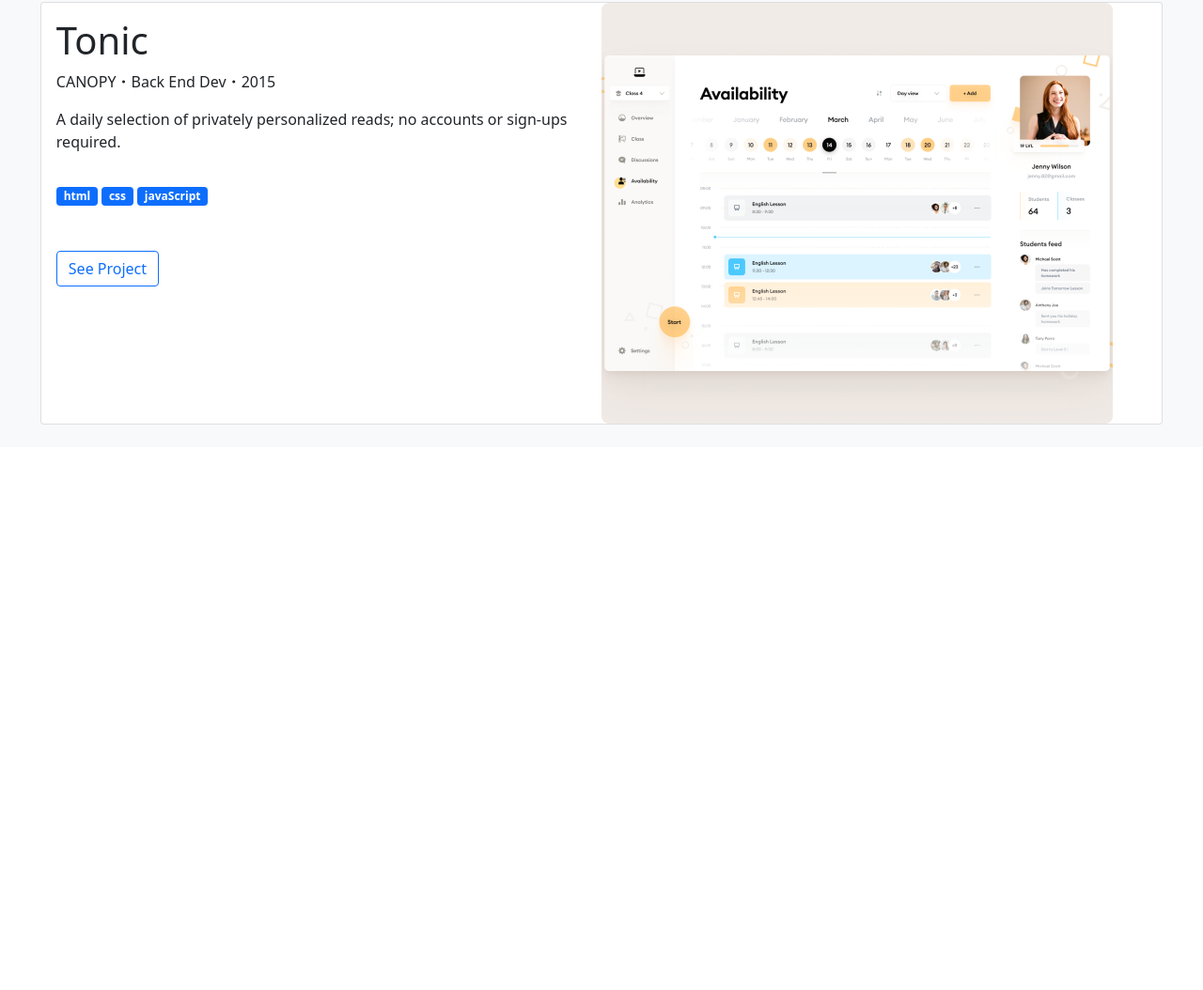
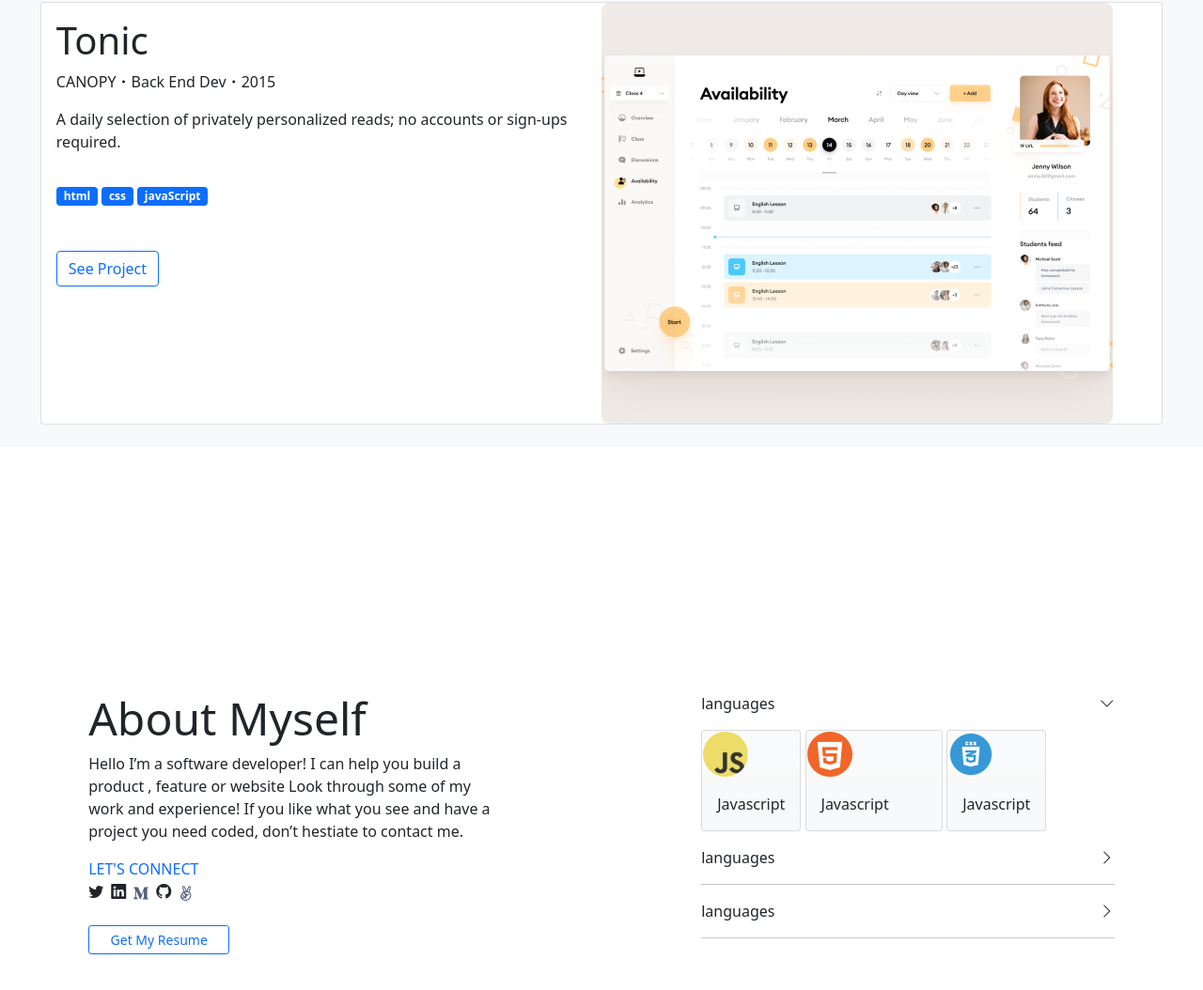
Before and after one commit to DyaryRaoof/my-portfolio-bootstrap, a plain HTML site: page index.html in a window 1280 px wide. Shown: the part 2356-3410 px from the top of the page at 94% size. Before the commit the page ends 2832 px from the top, so only its background shows below. Drawn offline with nearby package versions, Linux system fonts and the light colour scheme.

Commit message:
Add about me section with bootstrap styling

```diff
--- a/index.html
+++ b/index.html
@@ -182,6 +182,80 @@
               </div>
             </div>
           </section>
+          <section>
+            <div class="row">
+                <div class="col-md-6">
+                  <div class="text-left main d-flex flex-column
+                  justify-content-center
+                  align-items-left vh-100">
+                    <h1 class="text-bold">About Myself</h1>
+                    <p>
+                      Hello I’m a software developer!
+                      I can help you build a product ,
+                      feature or website Look through some of my work and experience!
+                      If you like what you see and have a project you need coded, don’t hestiate to contact me.
+                    </p>
+                    <span class="text-primary text-bold">LET'S CONNECT</span>
+                    <ul class="m-0 p-0 d-flex">
+                        <li class="list-unstyled pe-2"><i class="bi bi-twitter"></i></li>
+                        <li class="list-unstyled pe-2"><i class="bi bi-linkedin"></i></li>
+                        <li class="list-unstyled pe-2"><img class="social-icon"
+                                src="images/medium.svg" alt="My Medium"></i></li>
+                        <li class="list-unstyled pe-2"><i class="bi bi-github"></i></li>
+                        <li class="list-unstyled pe-2 social-icon"><img
+                            class="social-icon" src="images/angellist.svg" alt="My
+                            Angellist"></i></li>
+                    </ul>
+                    <button type="button" class="btn btn-sm btn-outline-primary mt-4" style="width:150px">Get My Resume</button>
+                  </div>
+                </div>
+                  <div class="col-sm-6">
+                    <div class="text-left main d-flex flex-column
+                    justify-content-center
+                    align-items-left vh-100">
+                    <div>
+                      <div class="d-flex" >
+                        <span class="d-block mb-3 w-100">languages</span>
+                        <i class="bi bi-chevron-down"></i>
+                      </div>
+                      <div class="card mw-25 d-inline-block bg-light bg-gradient">
+                        <img src="images/javascript-icon.png" class="card-img-top" alt="javascript language" style="width:50px">
+                        <div class="card-body">
+                          <p class="card-text">Javascript</p>
+                        </div>
+                      </div>
+
+                      <div class="col-md-4 card mw-25 d-inline-block bg-light bg-gradient">
+                        <img src="images/html-icon.png" class="card-img-top" alt="javascript language" style="width:50px">
+                        <div class="card-body">
+                          <p class="card-text">Javascript</p>
+                        </div>
+                      </div>
+
+                      <div class="card mw-25 d-inline-block bg-light bg-gradient">
+                        <img src="images/css-icon.png" class="card-img-top" alt="javascript language" style="width:50px">
+                        <div class="card-body">
+                          <p class="card-text">Javascript</p>
+                        </div>
+                      </div>
+                      <div class="d-flex mb-3 mt-3" >
+                        <span class="d-block w-100">languages</span>
+                        <i class="bi bi-chevron-right"></i>
+                      </div>
+                      <hr>
+                      <div class="d-flex mb-3" >
+                        <span class="d-block w-100">languages</span>
+                        <i class="bi bi-chevron-right"></i>
+                      </div>
+                      <hr>
+
+                    </div>
+
+                  </div>
+
+                  </div>
+              </div>
+          </section>
       <script
           src="https://cdn.jsdelivr.net/npm/bootstrap@5.1.0/dist/js/bootstrap.bundle.min.js"
           integrity="sha384-U1DAWAznBHeqEIlVSCgzq+c9gqGAJn5c/t99JyeKa9xxaYpSvHU5awsuZVVFIhvj"
```
Also changed, not shown: images/css-icon.png (added), images/html-icon.png (added), images/javascript-icon.png (added).
